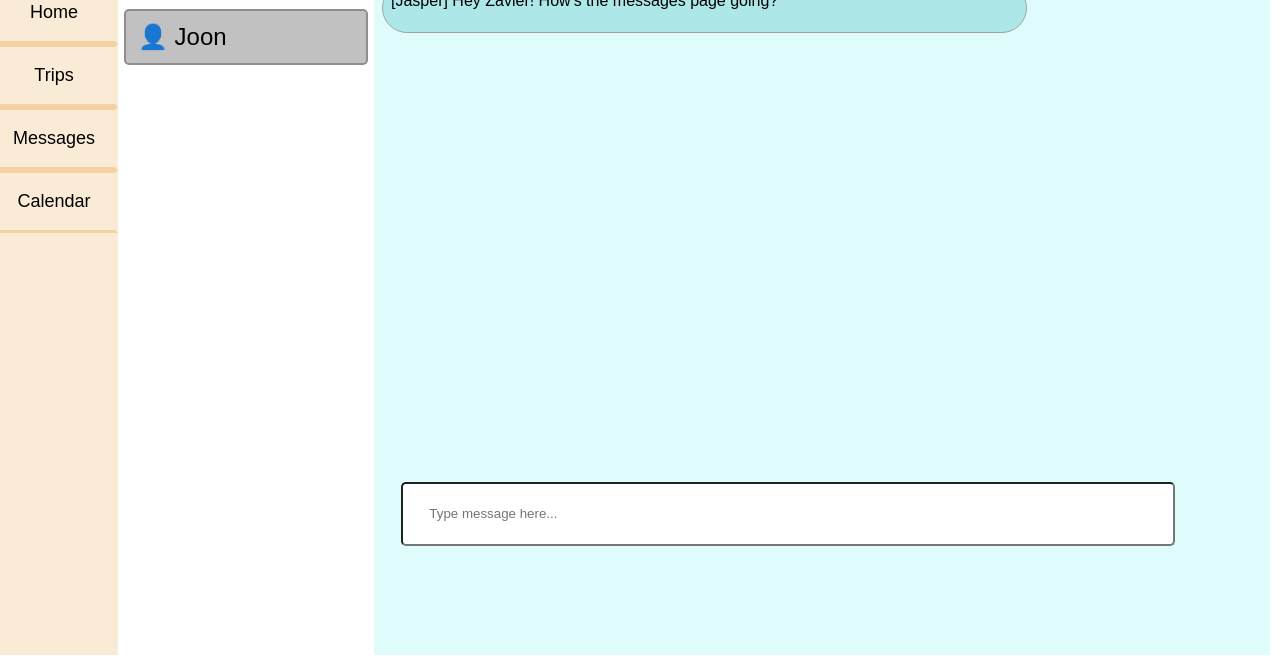
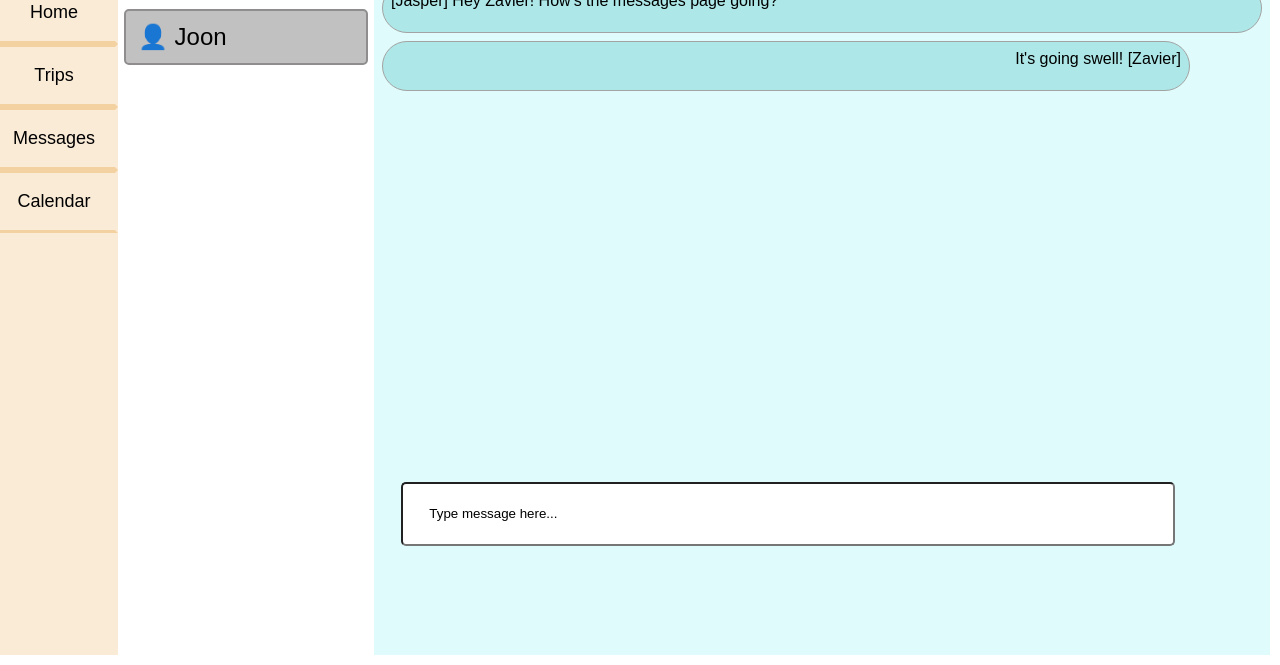
Before and after one commit to BakingPancakes/Travel-Assistant, a website: page Frontend/src/pages/Messages_Page/messages_page.html in a window 1280 px wide. Shown: the part 135-800 px from the top of the page. Drawn offline with Linux system fonts and the light colour scheme.

Commit message:
re-organized css

```diff
--- a/Frontend/src/pages/Messages_Page/messages_page.html
+++ b/Frontend/src/pages/Messages_Page/messages_page.html
@@ -35,9 +35,9 @@
                 </div>
                 <div id="messages-display">
                     <div class="chat-bubble chat-from">[Jasper] Hey Zavier! How's the messages page going?</div>
-                    <!-- <div class="chat-bubble chat-to">It's going swell! [Zavier]</div> -->
+                    <div class="chat-bubble chat-to">It's going swell! [Zavier]</div>
                 </div>
-                <input id="input-box" type="text" placeholder="Type message here...">
+                <input id="input-box" type="text" value="Type message here..." onsubmit="sendMessage">
             </div>
         </div>
 
--- a/Frontend/src/pages/Messages_Page/style.css
+++ b/Frontend/src/pages/Messages_Page/style.css
@@ -124,12 +124,12 @@
     border-radius: 50px;
 }
 .chat-from {
-    float:left;
-    width: 70%;
+    grid-column: 1;
+    grid-row: 1;
 }
 .chat-to {
-    float:right;
-    width: 70%;
+    grid-column: 3;
+    grid-row: 2;
     text-align: right;
     margin-right: 5em;
 }
```
